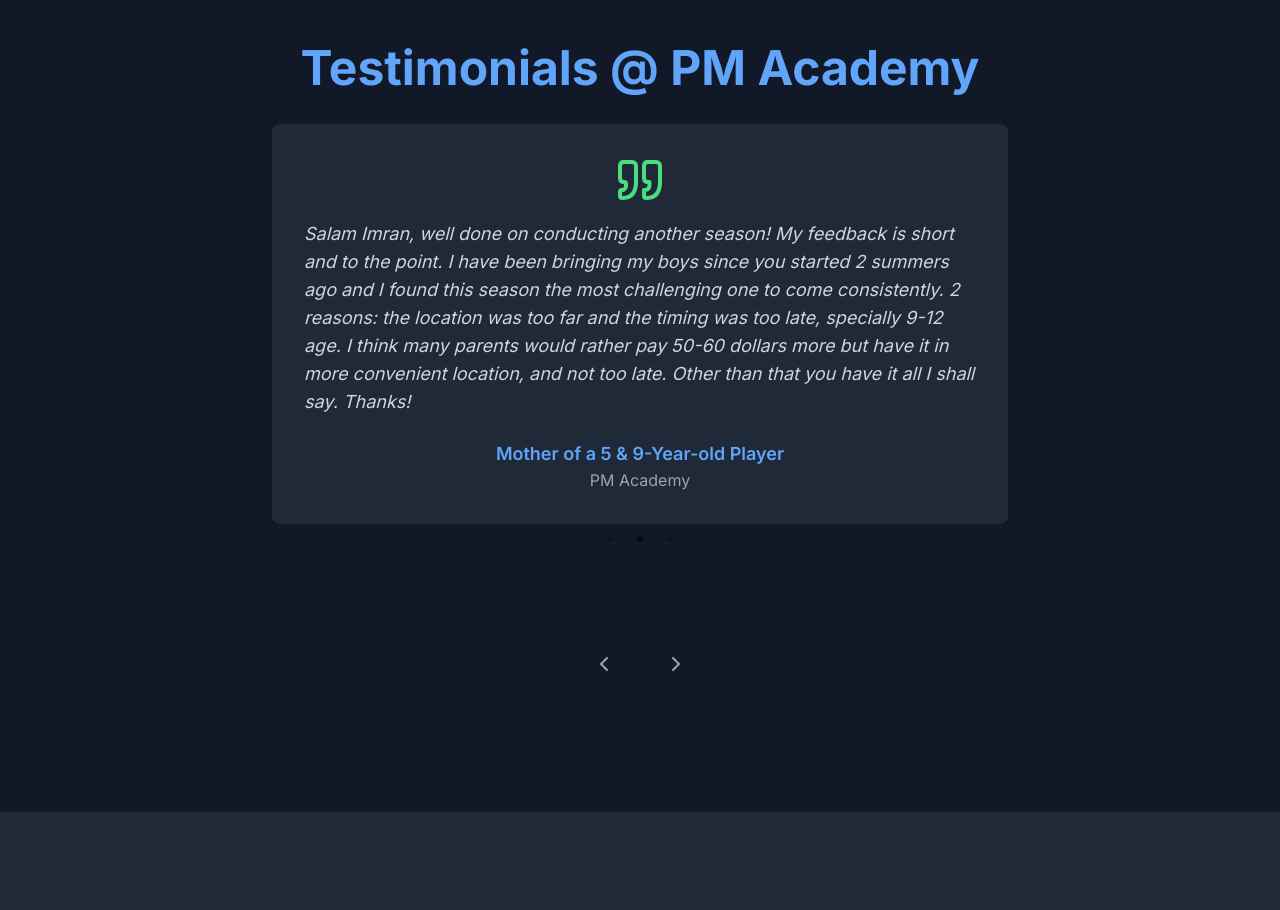
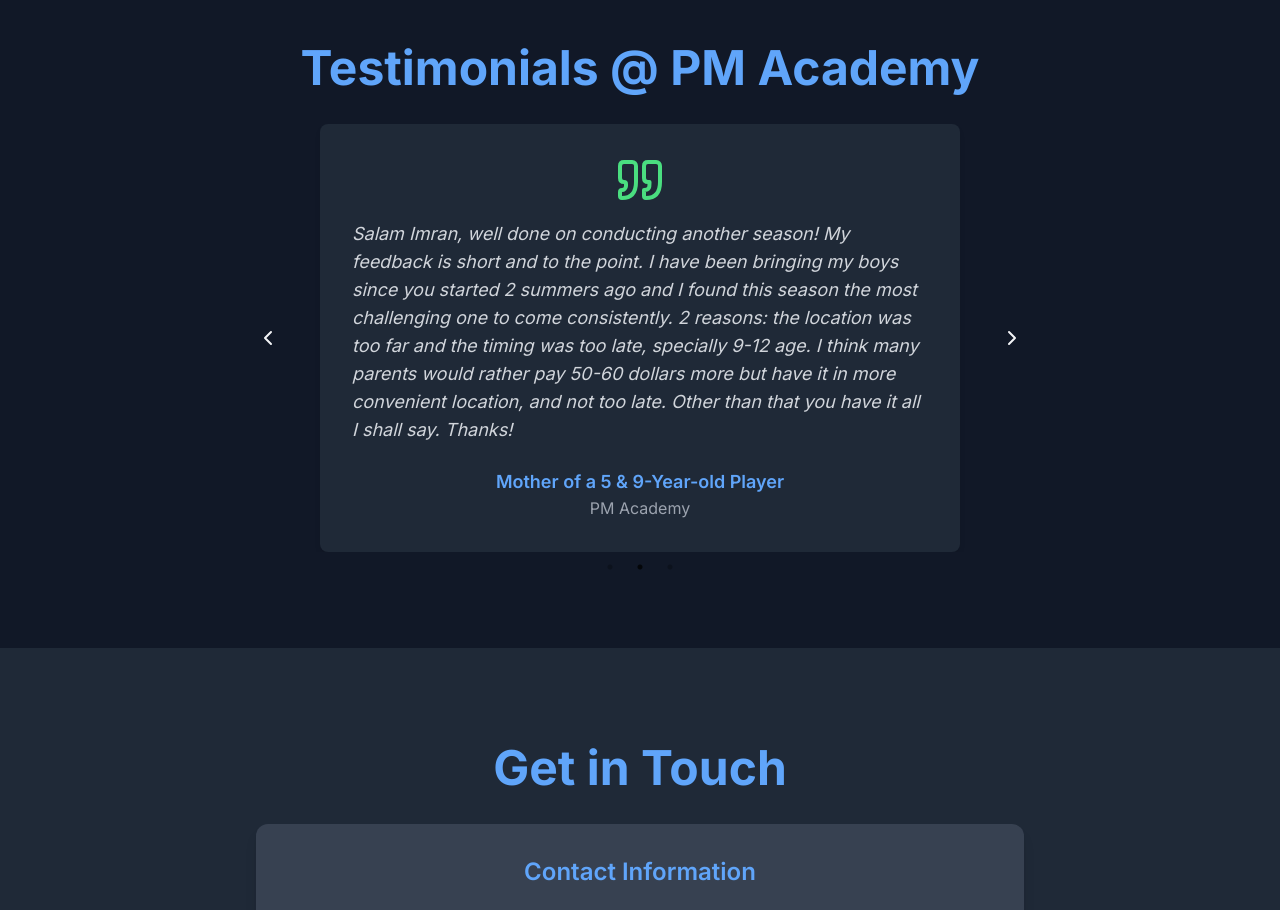
Before and after one commit to imranalidina/IAPortfolio, a React (Vite) app: page / in a window 1280 px wide. Shown: the part 2400-3310 px from the top of the page. Built offline with nearby package versions, Linux system fonts and the light colour scheme; no server answers.

Commit message:
fix: adjust testimonial navigation arrows positioning and styling

```diff
--- a/src/components/Testimonials.tsx
+++ b/src/components/Testimonials.tsx
@@ -38,7 +38,7 @@ const Testimonials: React.FC = () => {
     autoplay: true,
     autoplaySpeed: 5000,
     arrows: false,
-    dotsClass: "slick-dots custom-dots mb-4",
+    dotsClass: "slick-dots custom-dots",
   };
 
   const sliderRef = React.useRef<Slider>(null);
@@ -46,8 +46,15 @@ const Testimonials: React.FC = () => {
   return (
     <section id="testimonials" className="section-container bg-gray-900">
       <h2 className="section-title">Testimonials @ PM Academy</h2>
-      <div ref={ref} className="max-w-3xl mx-auto fade-in relative">
-        <div className="mb-24">
+      <div ref={ref} className="max-w-3xl mx-auto fade-in relative testimonials-container px-12">
+        <button
+          onClick={() => sliderRef.current?.slickPrev()}
+          className="absolute left-0 top-1/2 -translate-y-1/2 nav-arrow"
+          aria-label="Previous testimonial"
+        >
+          <ChevronLeft className="w-6 h-6" />
+        </button>
+
         <Slider ref={sliderRef} {...settings}>
           {testimonials.map((testimonial, index) => (
             <motion.div
@@ -70,29 +77,14 @@ const Testimonials: React.FC = () => {
             </motion.div>
           ))}
         </Slider>
-        </div>
 
-        <div className="flex flex-col items-center gap-6 mt-4 pb-8">
-          <div className="flex gap-4">
-            {/* Dots are handled by Slider component */}
-          </div>
-          <div className="flex items-center gap-8">
-            <button
-              onClick={() => sliderRef.current?.slickPrev()}
-              className="p-2 text-gray-400 hover:text-blue-400 transition-colors"
-              aria-label="Previous testimonial"
-            >
-              <ChevronLeft className="w-6 h-6" />
-            </button>
         <button
           onClick={() => sliderRef.current?.slickNext()}
-              className="p-2 text-gray-400 hover:text-blue-400 transition-colors"
+          className="absolute right-0 top-1/2 -translate-y-1/2 nav-arrow"
           aria-label="Next testimonial"
         >
           <ChevronRight className="w-6 h-6" />
         </button>
-          </div>
-        </div>
       </div>
     </section>
   );
```
Lines whose indentation alone changed are shown as unchanged.
